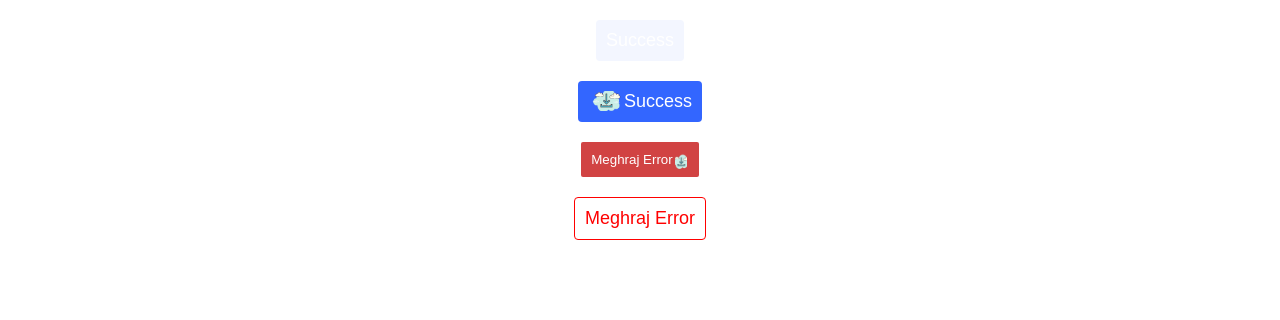
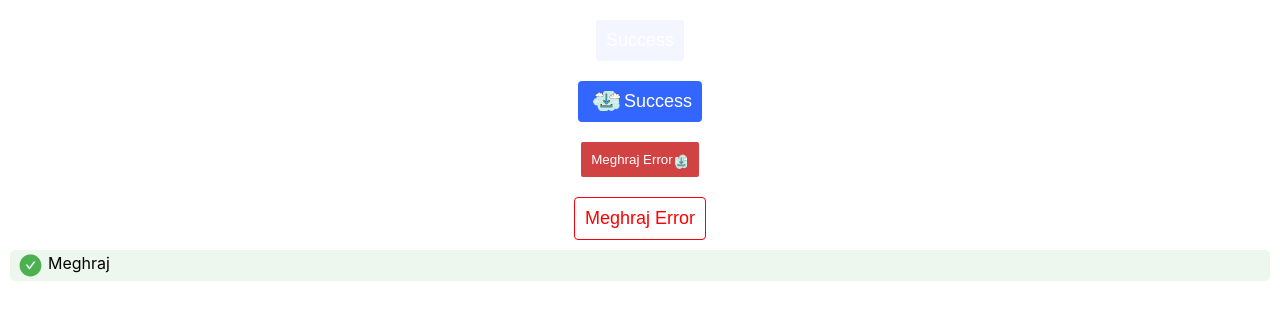
Before and after one commit to handsome-me/DashinglyUI, a React (Create React App) app: page / in a window 1280 px wide. Shown: the top 320 px of the page. Built offline with nearby package versions, Linux system fonts and the light colour scheme.

Commit message:
Alert success serverity implemented _testing_

```diff
--- a/src/Alert/alert.tsx
+++ b/src/Alert/alert.tsx
@@ -2,19 +2,20 @@ import React from 'react';
 import PropTypes from 'prop-types';
 import Theme from '../Theme';
 import { css } from '@emotion/css';
-import {AiFillExclamationCircle} from 'react-icons/ai'
-alert.propTypes = {
+import {AiFillExclamationCircle,AiFillCheckCircle} from 'react-icons/ai'
+// alert.propTypes = {
 
-};
+// };
 
-function styleAlert(){
+function styleAlert(serverity:serverity_type){
 
     return css({
        display:"flex",
        flex:1,
-       backgroundColor:Theme["error"].light,
+       backgroundColor:Theme[serverity].deepLight,
        border:'1px transparent',
-       borderRadius:'5px'
+       borderRadius:'5px',
+       padding:'3px'
 
     })
 
@@ -22,38 +23,54 @@ function styleAlert(){
 
 
 
-enum serverity_type{
-    "error"="error",
-     "success"="success",
-     "info"="info",
-     "warning"="warning"
-}
-enum variant_type{
-    "filled"="filled"
-}
+type serverity_type="error"| "success" | "info" |"warning"
+type variant_type="filled";
 interface props{
     serverity:serverity_type,
     variant:variant_type,
-    action:JSX.Element,
+    action?:JSX.Element | any,
     icon?:any,
     title?:string,
-    children:JSX.Element,
+    children?:any,
 }
-function alert(props:props) {
+
+function renderIcon(expression:string){
+    switch(expression) {
+        case "error":
+          // code block
+          return <AiFillExclamationCircle size="25px"  color='red'/>
+
+        case "success":
+          // code block
+          return <AiFillCheckCircle size="25px"  color={'#4caf50'}/>
+
+          case "primary":
+            // code block
+            break;
+        default:
+          // code block
+          return <AiFillExclamationCircle size="25px"  color='red'/>
+      }
+
+}
+function Alert(props:props) {
     return (
-        <>
-        <div style={{display:'inline-flex',}}>
-         <AiFillExclamationCircle color='red'/>
+
+        <div className={styleAlert(props.serverity)}>
+
+       <div style={{display:'inline-flex',margin:"0 5px"}}>
+         {renderIcon(props.serverity)}
         </div>
-        <div className={styleAlert()}>
+        <div>
             {props.children}
         </div>
-        {props.title}
+       <div style={{display:'flex',flex:1}}></div>
         <div style={{display:'inline-block',margin:"5px"}}>
             {props.action}
         </div>
-        </>
+        </div>
+
     );
 }
 
-export default alert;
+export default Alert;
--- a/src/App.tsx
+++ b/src/App.tsx
@@ -3,6 +3,7 @@ import logo from './logo.svg';
 import './App.css';
 import Button from './Button/Button';
 import  icon from './downloadicon.png';
+import Alert from './Alert/alert';
 function App() {
   console.log("icon",icon);
   return (
@@ -28,6 +29,12 @@ function App() {
       <Button variant='normal' textColor='red' border='0.5px solid red' size="Large">
         Meghraj Error
       </Button>
+
+     <div style={{margin:'10px'}}>
+     <Alert variant="filled" serverity="success" >
+       Meghraj
+     </Alert>
+     </div>
     </div>
   );
 }
--- a/src/Theme.ts
+++ b/src/Theme.ts
@@ -27,7 +27,8 @@ const Theme:any={
     success:{
         normal:"#00d09c",
         light:"#11a37e",
-        dark:"#19896c"
+        dark:"#19896c",
+        deepLight:"rgb(237, 247, 237)"
     },
     normal:{
         normal:"white",
```
